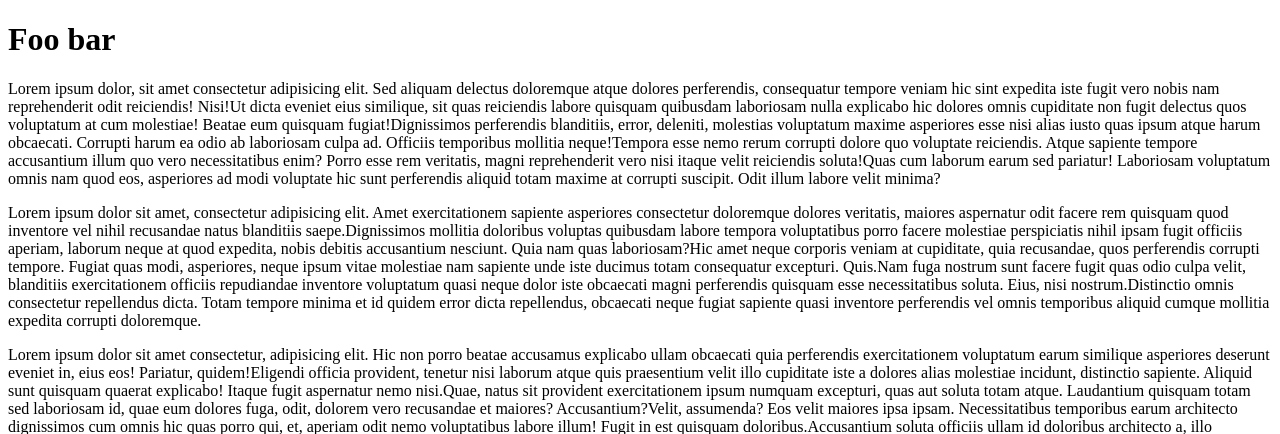
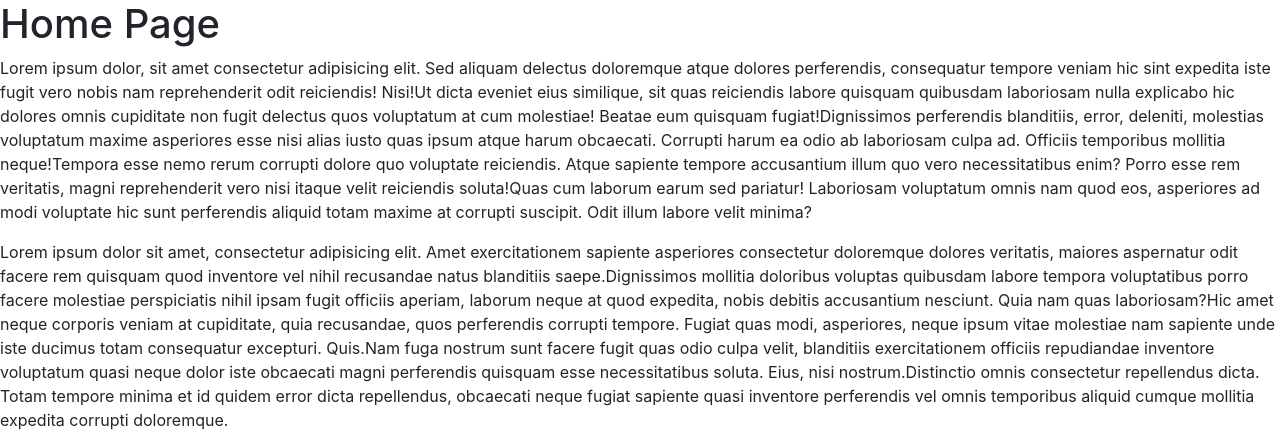
Before and after one commit to bondanrsantoso/unikom-si-mvc, a PHP site: the page made by app/views/home/index.php in a window 1280 px wide. Shown: the top 434 px of the page. Run offline with PHP 8.4, Linux system fonts and the light colour scheme; the template is opened without the code that fills it, so the values that code supplies are empty; some libraries are stand-ins or nearby versions.

Commit message:
Import Bootstrap to view using constant

```diff
--- a/app/views/home/index.php
+++ b/app/views/home/index.php
@@ -1,4 +1,4 @@
-<h1>Foo bar</h1>
+<h1>Home Page</h1>
 <p><span>Lorem ipsum dolor, sit amet consectetur adipisicing elit. Sed aliquam delectus doloremque atque dolores perferendis, consequatur tempore veniam hic sint expedita iste fugit vero nobis nam reprehenderit odit reiciendis! Nisi!</span><span>Ut dicta eveniet eius similique, sit quas reiciendis labore quisquam quibusdam laboriosam nulla explicabo hic dolores omnis cupiditate non fugit delectus quos voluptatum at cum molestiae! Beatae eum quisquam fugiat!</span><span>Dignissimos perferendis blanditiis, error, deleniti, molestias voluptatum maxime asperiores esse nisi alias iusto quas ipsum atque harum obcaecati. Corrupti harum ea odio ab laboriosam culpa ad. Officiis temporibus mollitia neque!</span><span>Tempora esse nemo rerum corrupti dolore quo voluptate reiciendis. Atque sapiente tempore accusantium illum quo vero necessitatibus enim? Porro esse rem veritatis, magni reprehenderit vero nisi itaque velit reiciendis soluta!</span><span>Quas cum laborum earum sed pariatur! Laboriosam voluptatum omnis nam quod eos, asperiores ad modi voluptate hic sunt perferendis aliquid totam maxime at corrupti suscipit. Odit illum labore velit minima?</span></p>
 <p><span>Lorem ipsum dolor sit amet, consectetur adipisicing elit. Amet exercitationem sapiente asperiores consectetur doloremque dolores veritatis, maiores aspernatur odit facere rem quisquam quod inventore vel nihil recusandae natus blanditiis saepe.</span><span>Dignissimos mollitia doloribus voluptas quibusdam labore tempora voluptatibus porro facere molestiae perspiciatis nihil ipsam fugit officiis aperiam, laborum neque at quod expedita, nobis debitis accusantium nesciunt. Quia nam quas laboriosam?</span><span>Hic amet neque corporis veniam at cupiditate, quia recusandae, quos perferendis corrupti tempore. Fugiat quas modi, asperiores, neque ipsum vitae molestiae nam sapiente unde iste ducimus totam consequatur excepturi. Quis.</span><span>Nam fuga nostrum sunt facere fugit quas odio culpa velit, blanditiis exercitationem officiis repudiandae inventore voluptatum quasi neque dolor iste obcaecati magni perferendis quisquam esse necessitatibus soluta. Eius, nisi nostrum.</span><span>Distinctio omnis consectetur repellendus dicta. Totam tempore minima et id quidem error dicta repellendus, obcaecati neque fugiat sapiente quasi inventore perferendis vel omnis temporibus aliquid cumque mollitia expedita corrupti doloremque.</span></p>
 <p><span>Lorem ipsum dolor sit amet consectetur, adipisicing elit. Hic non porro beatae accusamus explicabo ullam obcaecati quia perferendis exercitationem voluptatum earum similique asperiores deserunt eveniet in, eius eos! Pariatur, quidem!</span><span>Eligendi officia provident, tenetur nisi laborum atque quis praesentium velit illo cupiditate iste a dolores alias molestiae incidunt, distinctio sapiente. Aliquid sunt quisquam quaerat explicabo! Itaque fugit aspernatur nemo nisi.</span><span>Quae, natus sit provident exercitationem ipsum numquam excepturi, quas aut soluta totam atque. Laudantium quisquam totam sed laboriosam id, quae eum dolores fuga, odit, dolorem vero recusandae et maiores? Accusantium?</span><span>Velit, assumenda? Eos velit maiores ipsa ipsam. Necessitatibus temporibus earum architecto dignissimos cum omnis hic quas porro qui, et, aperiam odit nemo voluptatibus labore illum! Fugit in est quisquam doloribus.</span><span>Accusantium soluta officiis ullam id doloribus architecto a, illo molestias saepe officia, ducimus omnis maiores quod! Ab in expedita labore assumenda. Quis tempore veritatis nobis dolore sapiente at. Minus, autem!</span></p>
--- a/app/views/templates/footer.php
+++ b/app/views/templates/footer.php
@@ -1,3 +1,4 @@
+<script src="<?php constant("BASEURL") ?>js/bootstrap.bundle.min.js"></script>
 </body>
 
 </html>
--- a/app/views/templates/header.php
+++ b/app/views/templates/header.php
@@ -5,6 +5,7 @@
 	<meta charset="UTF-8">
 	<meta http-equiv="X-UA-Compatible" content="IE=edge">
 	<meta name="viewport" content="width=device-width, initial-scale=1.0">
+	<link rel="stylesheet" href="<?php constant("BASEURL"); ?>css/bootstrap.min.css">
 	<title>Foo</title>
 </head>
 
```
